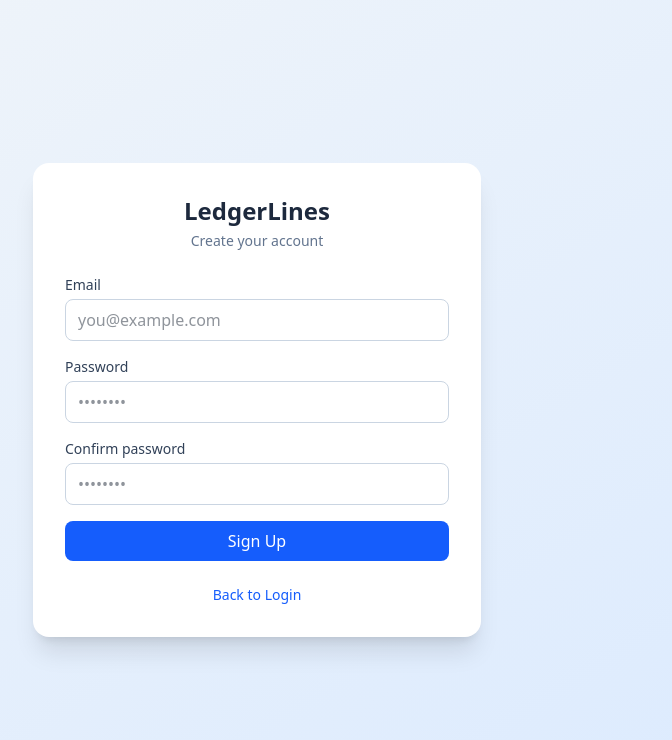
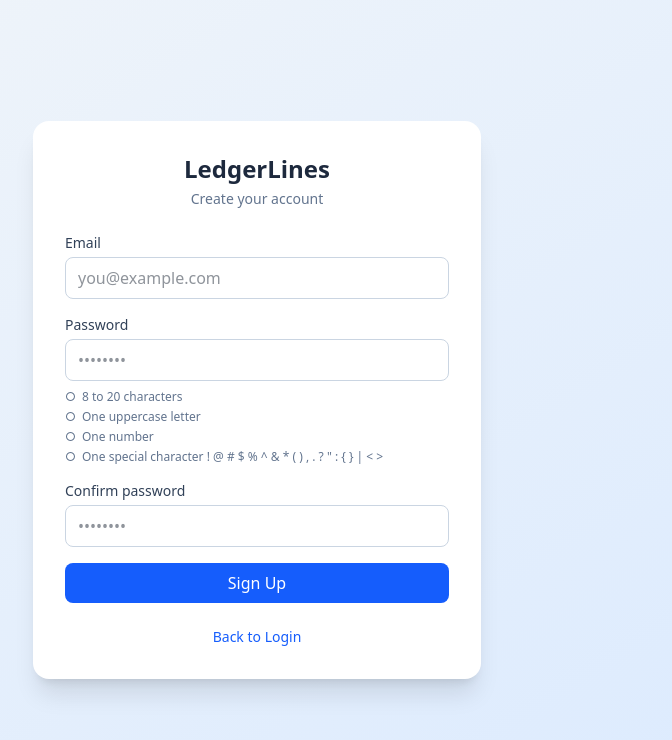
Before and after one commit to yughpatel/LedgerLines, a React (Vite) app in the folder frontend/: page / in a window 1280 px wide. Both pictures are taken after a click on the button "Sign up". Shown: the top 740 px of the page, without its empty margins (383-1055 px from the left). Built offline with nearby package versions, Linux system fonts and the light colour scheme.

Commit message:
feat: show signup password requirements and validate before submit

```diff
--- a/frontend/src/components/Auth.jsx
+++ b/frontend/src/components/Auth.jsx
@@ -1,5 +1,16 @@
 import { useState } from "react";
 import { login, signup } from "../api";
+
+// Mirrors UserCreate in app/schemas/user.py — signup only; login has no complexity
+// requirement, so applying these there would lock out existing accounts.
+const PASSWORD_MAX_LENGTH = 20;
+const PASSWORD_RULES = [
+  { label: "8 to 20 characters", test: (v) => v.length >= 8 && v.length <= PASSWORD_MAX_LENGTH },
+  { label: "One uppercase letter", test: (v) => /[A-Z]/.test(v) },
+  { label: "One number", test: (v) => /\d/.test(v) },
+  // The accepted set is narrow and non-obvious, so it's spelled out for the user
+  { label: 'One special character  ! @ # $ % ^ & * ( ) , . ? " : { } | < >', test: (v) => /[!@#$%^&*(),.?":{}|<>]/.test(v) },
+];
 
 export default function Auth({ onLogin }) {
   const [mode, setMode] = useState("login");
@@ -26,9 +37,17 @@ export default function Auth({ onLogin }) {
       setError("Email and password are required.");
       return;
     }
-    if (isSignup && password !== confirm) {
-      setError("Passwords do not match.");
-      return;
+    if (isSignup) {
+      // The checklist below the field already shows which rules are unmet,
+      // so the banner only needs to say that something is outstanding
+      if (PASSWORD_RULES.some((rule) => !rule.test(password))) {
+        setError("Password does not meet all the requirements below.");
+        return;
+      }
+      if (password !== confirm) {
+        setError("Passwords do not match.");
+        return;
+      }
     }
 
     setBusy(true);
@@ -78,11 +97,31 @@ export default function Auth({ onLogin }) {
             <input
               type="password"
               autoComplete={isSignup ? "new-password" : "current-password"}
+              maxLength={isSignup ? PASSWORD_MAX_LENGTH : undefined}
               value={password}
               onChange={(e) => setPassword(e.target.value)}
               className="w-full px-3 py-2 border border-slate-300 rounded-lg focus:outline-none focus:ring-2 focus:ring-blue-500 focus:border-transparent"
               placeholder="••••••••"
             />
+            {isSignup && (
+              <ul className="mt-2 space-y-1">
+                {PASSWORD_RULES.map((rule) => {
+                  const met = rule.test(password);
+                  return (
+                    <li
+                      key={rule.label}
+                      className={
+                        "flex items-start gap-1.5 text-xs " +
+                        (met ? "text-green-600" : "text-slate-500")
+                      }
+                    >
+                      <span aria-hidden="true">{met ? "✓" : "○"}</span>
+                      <span>{rule.label}</span>
+                    </li>
+                  );
+                })}
+              </ul>
+            )}
           </div>
 
           {isSignup && (
```
